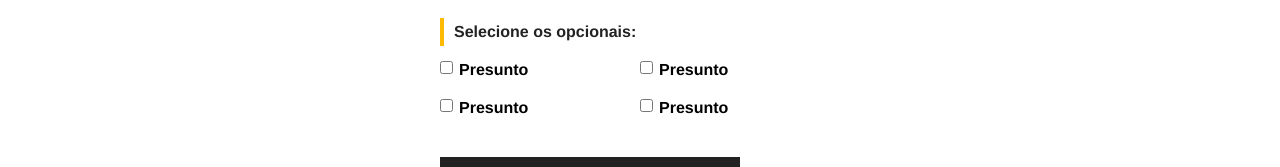
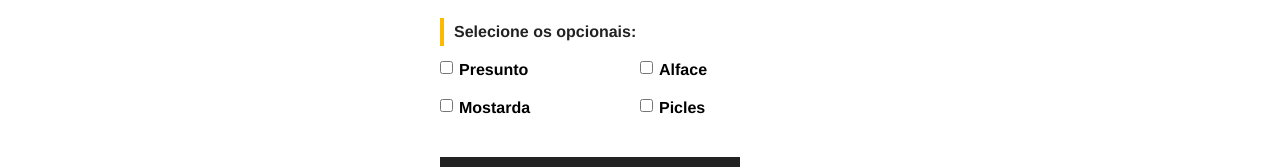
Before and after one commit to andersonvf/Burger-Maker---API-para-burgueria, a Vue app: page / in a window 1280 px wide. Shown: the part 982-1149 px from the top of the page. Built offline with nearby package versions, Linux system fonts and the light colour scheme; data requests are answered from the project's data file.

Commit message:
Inserção de dados

```diff
--- a/db/db.json
+++ b/db/db.json
@@ -82,6 +82,27 @@
     }
   ],
   "burgers": [
-
+    {
+      "nome": "Anderson Vilastico Ferreira",
+      "carne": "Alcatra",
+      "pao": "Italiano Branco",
+      "opcionais": [
+        "presunto",
+        "picles"
+      ],
+      "status": "Solicitado",
+      "id": 1
+    },
+    {
+      "nome": "Helena Modolo Ferreira",
+      "carne": "Pernil",
+      "pao": "Integral",
+      "opcionais": [
+        "mostarda",
+        "picles"
+      ],
+      "status": "Solicitado",
+      "id": 2
+    }
   ]
 }
--- a/src/components/BurgerForm.vue
+++ b/src/components/BurgerForm.vue
@@ -1,7 +1,7 @@
 <template>
     <p>Componente de Mensagem</p>
     <div>
-        <form id="burger-form">
+        <form id="burger-form" @submit="createBurger">
             <div class="input-container">
                 <label for="nome">Nome do cliente</label>
                 <input type="text" id="nome" name="name" v-model="nome" placeholder="Digite o seu nome">
@@ -27,16 +27,16 @@
                     <span>Presunto</span>
                 </div>
                 <div class="checkbox-container">
-                    <input type="checkbox" name="opcionais" v-model="opcionais" value="presunto">
-                    <span>Presunto</span>
+                    <input type="checkbox" name="opcionais" v-model="opcionais" value="alface">
+                    <span>Alface</span>
                 </div>
                 <div class="checkbox-container">
-                    <input type="checkbox" name="opcionais" v-model="opcionais" value="presunto">
-                    <span>Presunto</span>
+                    <input type="checkbox" name="opcionais" v-model="opcionais" value="mostarda">
+                    <span>Mostarda</span>
                 </div>
                 <div class="checkbox-container">
-                    <input type="checkbox" name="opcionais" v-model="opcionais" value="presunto">
-                    <span>Presunto</span>
+                    <input type="checkbox" name="opcionais" v-model="opcionais" value="picles">
+                    <span>Picles</span>
                 </div>
             </div>
             <div class="input-container">
@@ -59,7 +59,6 @@ export default {
             pao: null,
             carne: null,
             opcionais: [],
-            status: "Solicitado",
             msg: null
         }
     },
@@ -72,6 +71,33 @@ export default {
             this.carnes = data.carnes;
             this.opcionaisdata = data.opcionais;
 
+        },
+        async createBurger(e) {
+
+            e.preventDefault();
+
+            const data = {
+                nome: this.nome,
+                carne: this.carne,
+                pao: this.pao,
+                opcionais: Array.from(this.opcionais),
+                status: "Solicitado"
+            }
+
+            const dataJson = JSON.stringify(data);
+
+            const req = await fetch("http://localhost:3000/burgers", {
+                method: "POST",
+                headers: { "Content-Type" : "application/json" },
+                body: dataJson
+            });
+
+            const res = await req.json();
+
+            this.nome = "";
+            this.pao = "";
+            this.carne = "";
+            this.opcionais = "";
         }
     },
 
```
Lines whose indentation alone changed are shown as unchanged.
